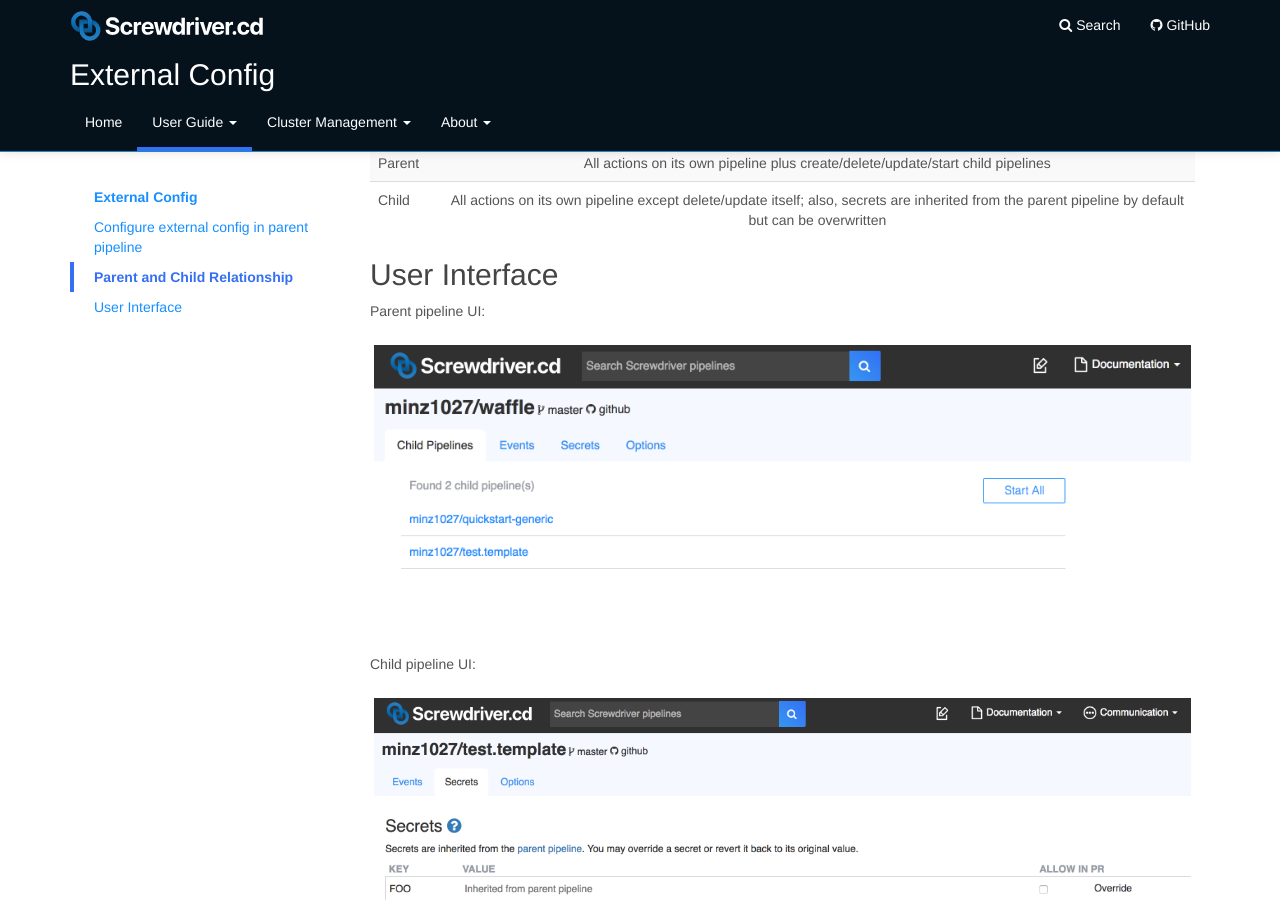
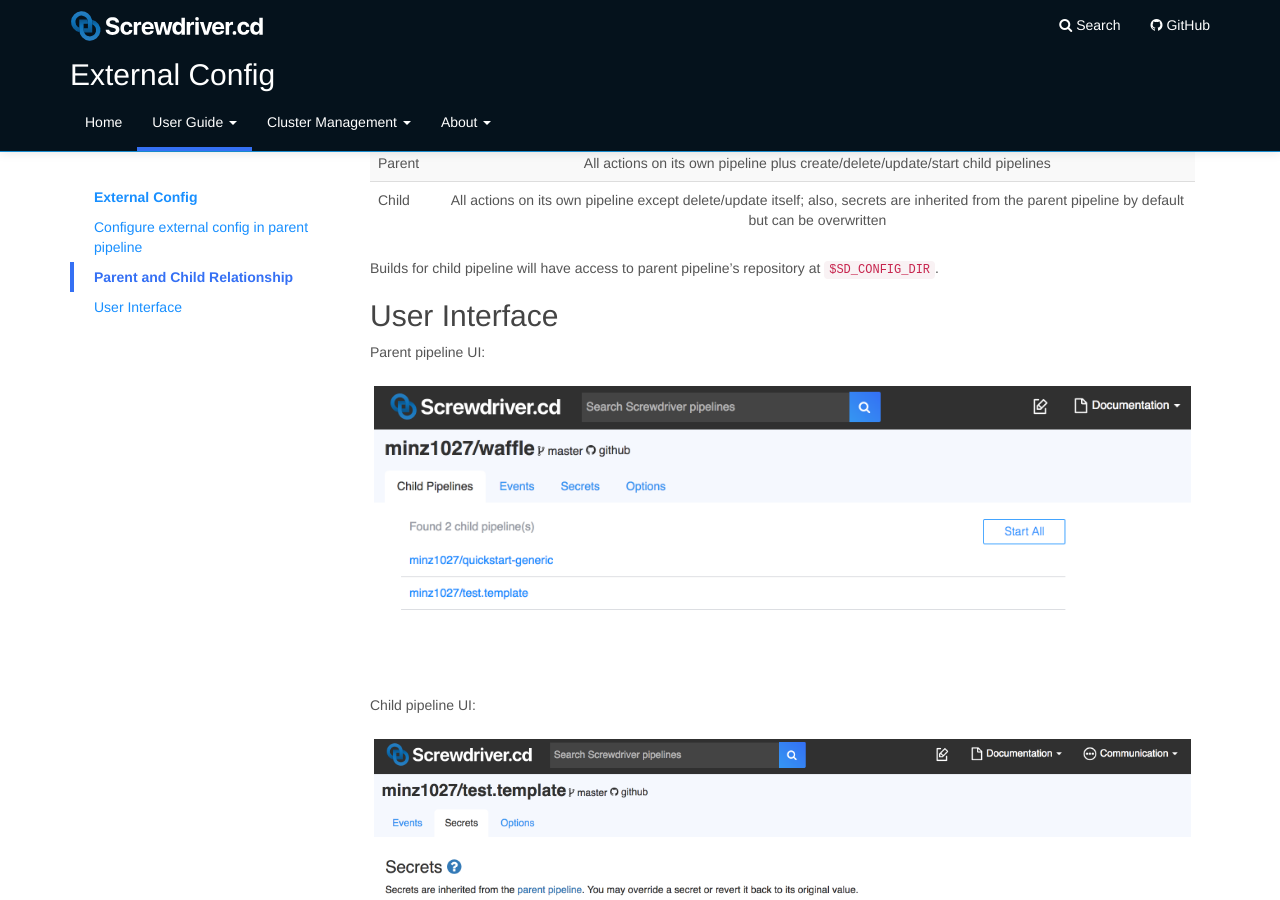
Before and after one commit to screwdriver-cd/guide, a Jekyll site: the page built from docs/user-guide/configuration/externalConfig.md, in a window 1280 px wide and 900 px high, scrolled down 632 px. Built offline with Jekyll 4.4.1, drawn with Linux system fonts in a browser that asks for light colours.

Commit message:
fix: add doc for parent directory when using external config (#319)

```diff
--- a/docs/user-guide/configuration/externalConfig.md
+++ b/docs/user-guide/configuration/externalConfig.md
@@ -43,6 +43,8 @@ jobs:
 | Parent     | All actions on its own pipeline plus create/delete/update/start child pipelines |
 | Child      | All actions on its own pipeline except delete/update itself; also, secrets are inherited from the parent pipeline by default but can be overwritten |
 
+Builds for child pipeline will have access to parent pipeline's repository at [`$SD_CONFIG_DIR`](../environment-variables#directories).
+
 ## User Interface
 Parent pipeline UI:
 ![External config parent](../assets/external-config.png)
```
